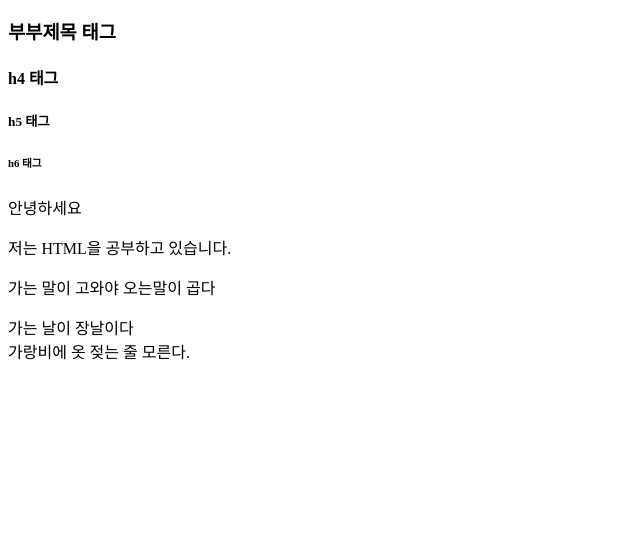
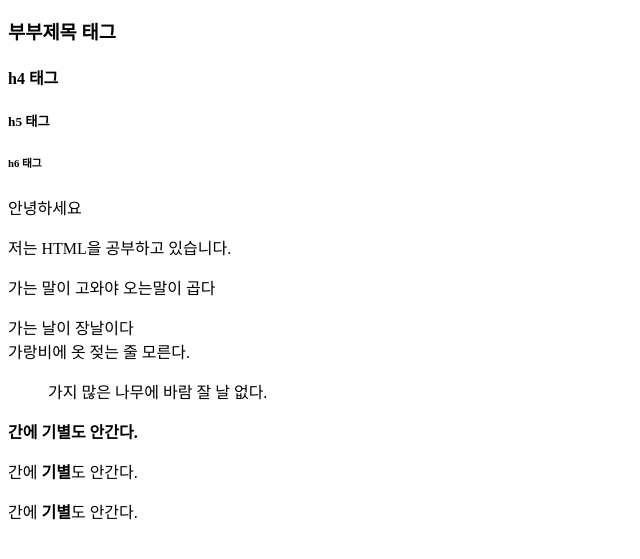
Before and after one commit to akwlals/megastu-project, a plain HTML site: page 211113/text.html in a window 1280 px wide. Shown: the part 127-686 px from the top of the page, without its empty margins (0-640 px from the left). Drawn offline with Linux system fonts and the light colour scheme.

Commit message:
인용문과 굵게를 배움

```diff
--- a/211113/text.html
+++ b/211113/text.html
@@ -24,5 +24,10 @@
 
 <!-- <br> 태그는 줄바꿈 태그 -> 태그 단독으로 사용 -->
 <p>가는 날이 장날이다<br>가랑비에 옷 젖는 줄 모른다.</p>
+
+<blockquote>가지 많은 나무에 바람 잘 날 없다.</blockquote>
+<b>간에 기별도 안간다.</b>
+<p>간에 <b>기별</b>도 안간다.</p>
+<p>간에 <strong>기별</strong>도 안간다.</p>
 </body>
 </html>
```
